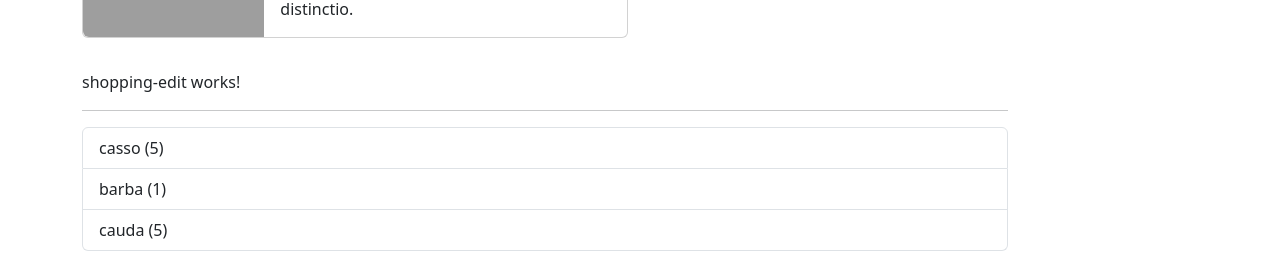
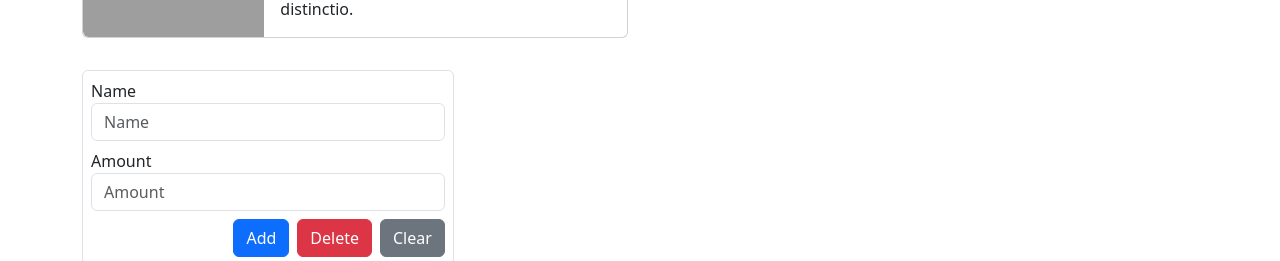
Before and after one commit to Manojlovic1998/recipe-app-angular, an Angular app: page / in a window 1280 px wide. Shown: the part 691-952 px from the top of the page. Built offline with nearby package versions, Linux system fonts and the light colour scheme; grey boxes are pictures that could not be loaded.

Commit message:
Add generic html structure for shopping-edit component

```diff
--- a/src/app/shopping-list/shopping-edit/shopping-edit.component.html
+++ b/src/app/shopping-list/shopping-edit/shopping-edit.component.html
@@ -1 +1,33 @@
-<p>shopping-edit works!</p>
+<div class="row">
+  <div class="col-12 col-md-5">
+    <form action="" class="border p-2 rounded">
+      <div class="row flex-column">
+        <div class="col-12 form-group">
+          <label for="name">Name</label>
+          <input
+            type="text"
+            id="name"
+            class="form-control"
+            placeholder="Name"
+          />
+        </div>
+        <div class="col-12 form-group mt-2">
+          <label for="amount">Amount</label>
+          <input
+            type="number"
+            id="amount"
+            class="form-control"
+            placeholder="Amount"
+          />
+        </div>
+      </div>
+      <div class="row mt-2">
+        <div class="col-12 d-flex">
+          <button class="btn btn-primary ms-auto" type="submit">Add</button>
+          <button class="btn btn-danger ms-2" type="button">Delete</button>
+          <button class="btn btn-secondary ms-2" type="button">Clear</button>
+        </div>
+      </div>
+    </form>
+  </div>
+</div>
```
